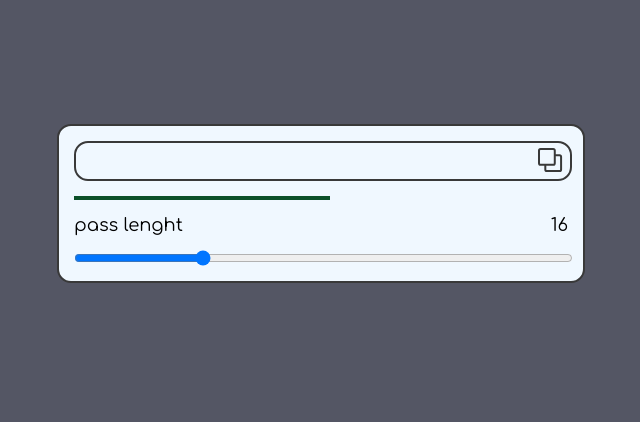
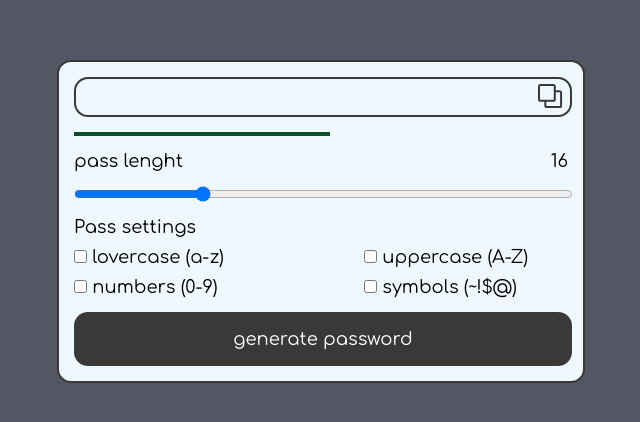
Before and after one commit to ArtErusov/Password-generator, a plain HTML site: page index.html in a window 1280 px wide. Shown: the part 132-554 px from the top of the page, without its empty margins (319-959 px from the left). Drawn offline with Linux system fonts and the light colour scheme.

Commit message:
Finished layout

```diff
--- a/index.html
+++ b/index.html
@@ -28,6 +28,29 @@
             </div>
             <input class="custom-range" type="range" min="16" max="32" value="20" step="2"/>
         </div>
+
+        <div class="pass-settings">
+            <label for="">Pass settings</label>
+            <ul class="options">
+                <li class="option">
+                    <input type="checkbox" id="lowercase">
+                    <label for="lovercase">lovercase (a-z)</label>
+                </li>
+                <li class="option">
+                    <input type="checkbox" id="uppercase">
+                    <label for="uppercase">uppercase (A-Z)</label>
+                </li>
+                <li class="option">
+                    <input type="checkbox" id="numbers">
+                    <label for="numbers">numbers (0-9)</label>
+                </li>
+                <li class="option">
+                    <input type="checkbox" id="symbols">
+                    <label for="symbols">symbols (~!$@)</label>
+                </li>
+            </ul>
+        </div>
+        <button class="generate-btn">generate password</button>
     </div>
 
 </body>
--- a/main.css
+++ b/main.css
@@ -7,7 +7,7 @@ body{
 }
 
 .container{
-    margin: 20% auto 0;
+    margin: 15% auto 0;
     width: 528px;
     min-height: 100px;
     border: 2px solid #393939;
@@ -71,3 +71,23 @@ body{
     margin: 15px 15px;
     width: 95.2%;
 }
+
+.pass-settings{
+    margin-left: 15px;
+}
+
+.options{
+    margin-top: 10px;
+    display: grid;
+    grid-template-columns: 280px 280px;
+     gap: 10px;
+}
+
+.generate-btn{
+    margin: 15px;
+    width: 498px;
+    height: 54px;
+    background-color: #393939;
+    color: #fff;
+    border-radius: 14px;
+}
```
